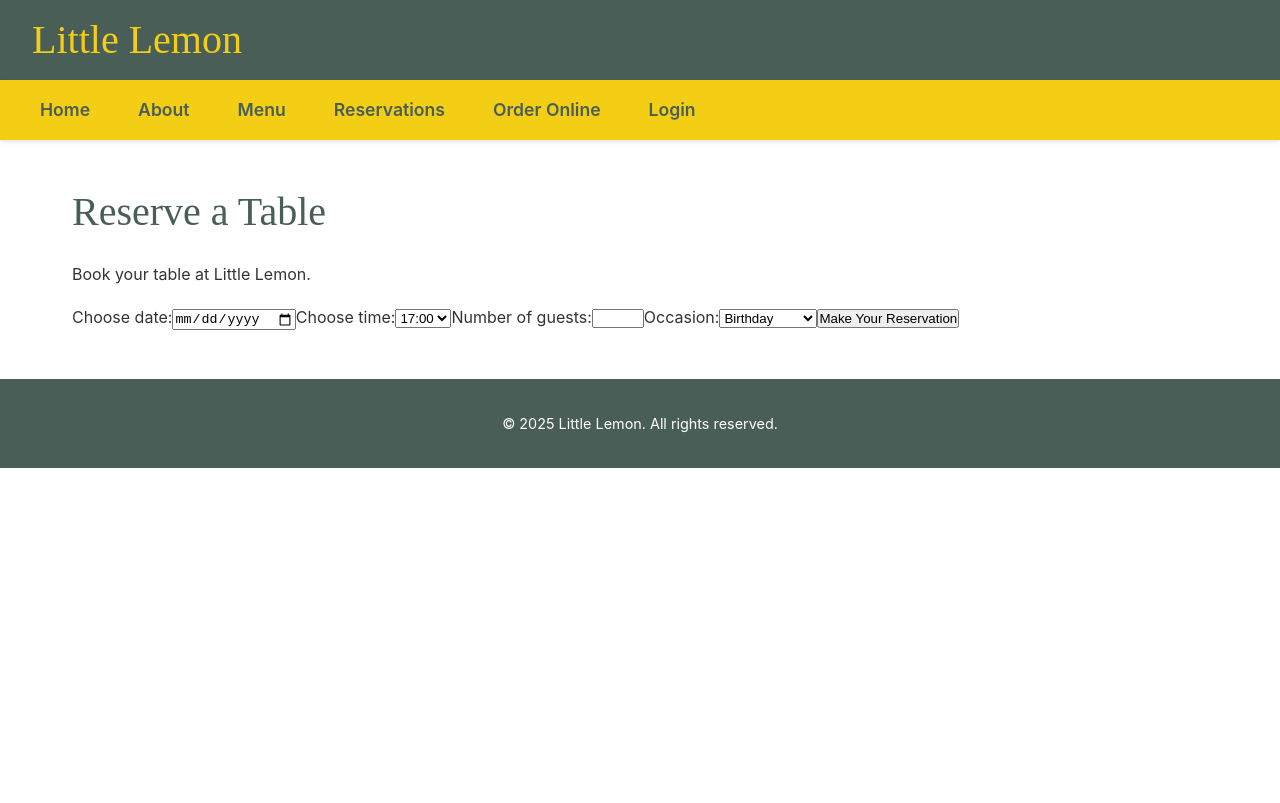
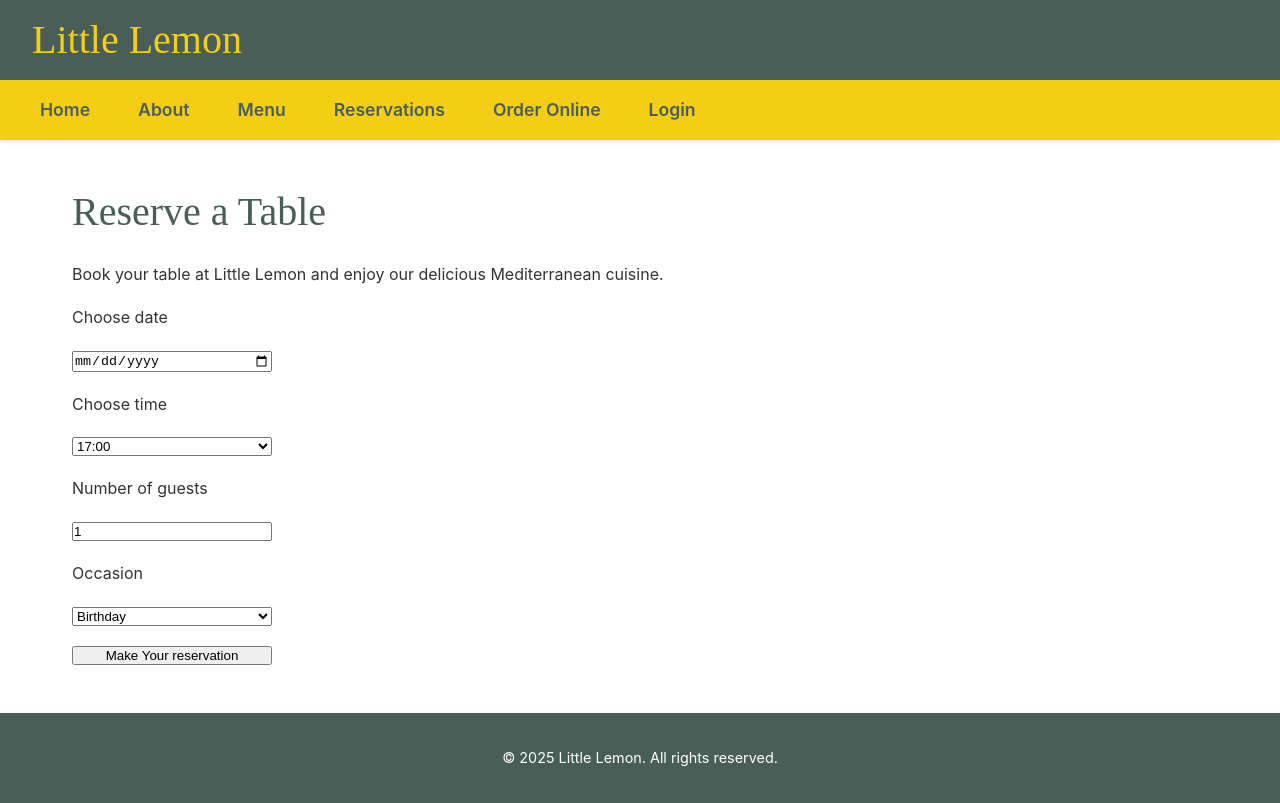
Before and after one commit to tk53582005/little-lemon, a React (Create React App) app: page /reservations in a window 1280 px wide. Built offline with nearby package versions, Linux system fonts and the light colour scheme.

Commit message:
Add BookingForm component with controlled inputs and state management

```diff
--- /dev/null
+++ b/src/components/BookingForm.js
@@ -0,0 +1,84 @@
+import { useState } from 'react';
+
+function BookingForm() {
+  const [date, setDate] = useState('');
+  const [time, setTime] = useState('17:00');
+  const [guests, setGuests] = useState(1);
+  const [occasion, setOccasion] = useState('Birthday');
+
+  const [availableTimes, setAvailableTimes] = useState([
+    '17:00',
+    '18:00',
+    '19:00',
+    '20:00',
+    '21:00',
+    '22:00'
+  ]);
+
+  const handleSubmit = (e) => {
+    e.preventDefault();
+    const formData = {
+      date,
+      time,
+      guests,
+      occasion
+    };
+    console.log('Booking submitted:', formData);
+    // TODO: Submit to API
+  };
+
+  return (
+    <form onSubmit={handleSubmit} style={{ display: 'grid', maxWidth: '200px', gap: '20px' }}>
+      <label htmlFor="res-date">Choose date</label>
+      <input
+        type="date"
+        id="res-date"
+        value={date}
+        onChange={(e) => setDate(e.target.value)}
+        required
+      />
+
+      <label htmlFor="res-time">Choose time</label>
+      <select
+        id="res-time"
+        value={time}
+        onChange={(e) => setTime(e.target.value)}
+        required
+      >
+        {availableTimes.map((availableTime) => (
+          <option key={availableTime} value={availableTime}>
+            {availableTime}
+          </option>
+        ))}
+      </select>
+
+      <label htmlFor="guests">Number of guests</label>
+      <input
+        type="number"
+        placeholder="1"
+        min="1"
+        max="10"
+        id="guests"
+        value={guests}
+        onChange={(e) => setGuests(e.target.value)}
+        required
+      />
+
+      <label htmlFor="occasion">Occasion</label>
+      <select
+        id="occasion"
+        value={occasion}
+        onChange={(e) => setOccasion(e.target.value)}
+        required
+      >
+        <option>Birthday</option>
+        <option>Anniversary</option>
+        <option>Engagement</option>
+      </select>
+
+      <input type="submit" value="Make Your reservation" />
+    </form>
+  );
+}
+
+export default BookingForm;
--- a/src/pages/BookingPage.js
+++ b/src/pages/BookingPage.js
@@ -1,34 +1,11 @@
+import BookingForm from '../components/BookingForm';
+
 function BookingPage() {
   return (
     <div className="booking-page">
       <h2>Reserve a Table</h2>
-      <p>Book your table at Little Lemon.</p>
-      <form>
-        <label htmlFor="date">Choose date:</label>
-        <input type="date" id="date" name="date" />
-
-        <label htmlFor="time">Choose time:</label>
-        <select id="time" name="time">
-          <option>17:00</option>
-          <option>18:00</option>
-          <option>19:00</option>
-          <option>20:00</option>
-          <option>21:00</option>
-          <option>22:00</option>
-        </select>
-
-        <label htmlFor="guests">Number of guests:</label>
-        <input type="number" id="guests" name="guests" min="1" max="10" />
-
-        <label htmlFor="occasion">Occasion:</label>
-        <select id="occasion" name="occasion">
-          <option>Birthday</option>
-          <option>Anniversary</option>
-          <option>Engagement</option>
-        </select>
-
-        <button type="submit">Make Your Reservation</button>
-      </form>
+      <p>Book your table at Little Lemon and enjoy our delicious Mediterranean cuisine.</p>
+      <BookingForm />
     </div>
   );
 }
```
